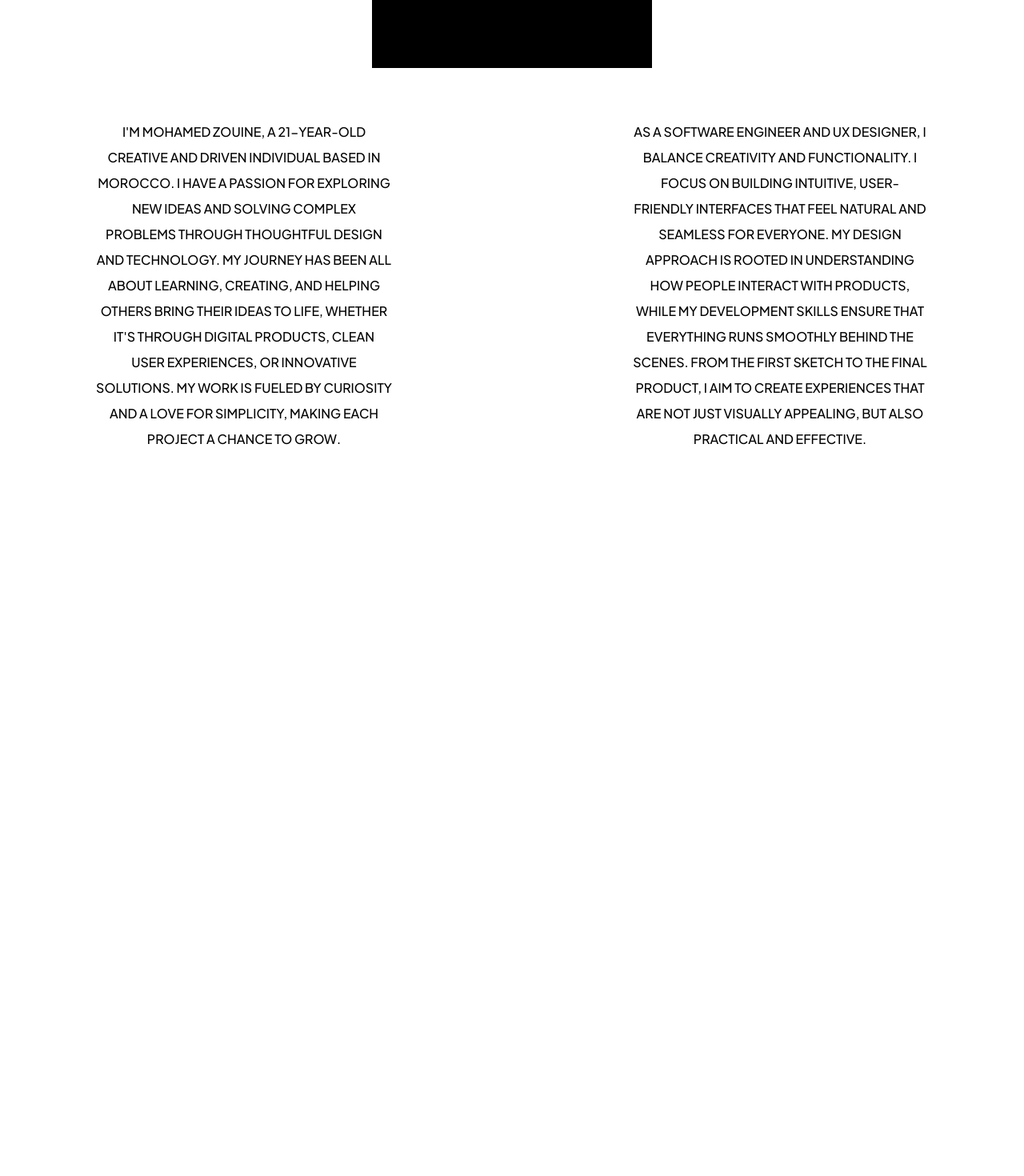
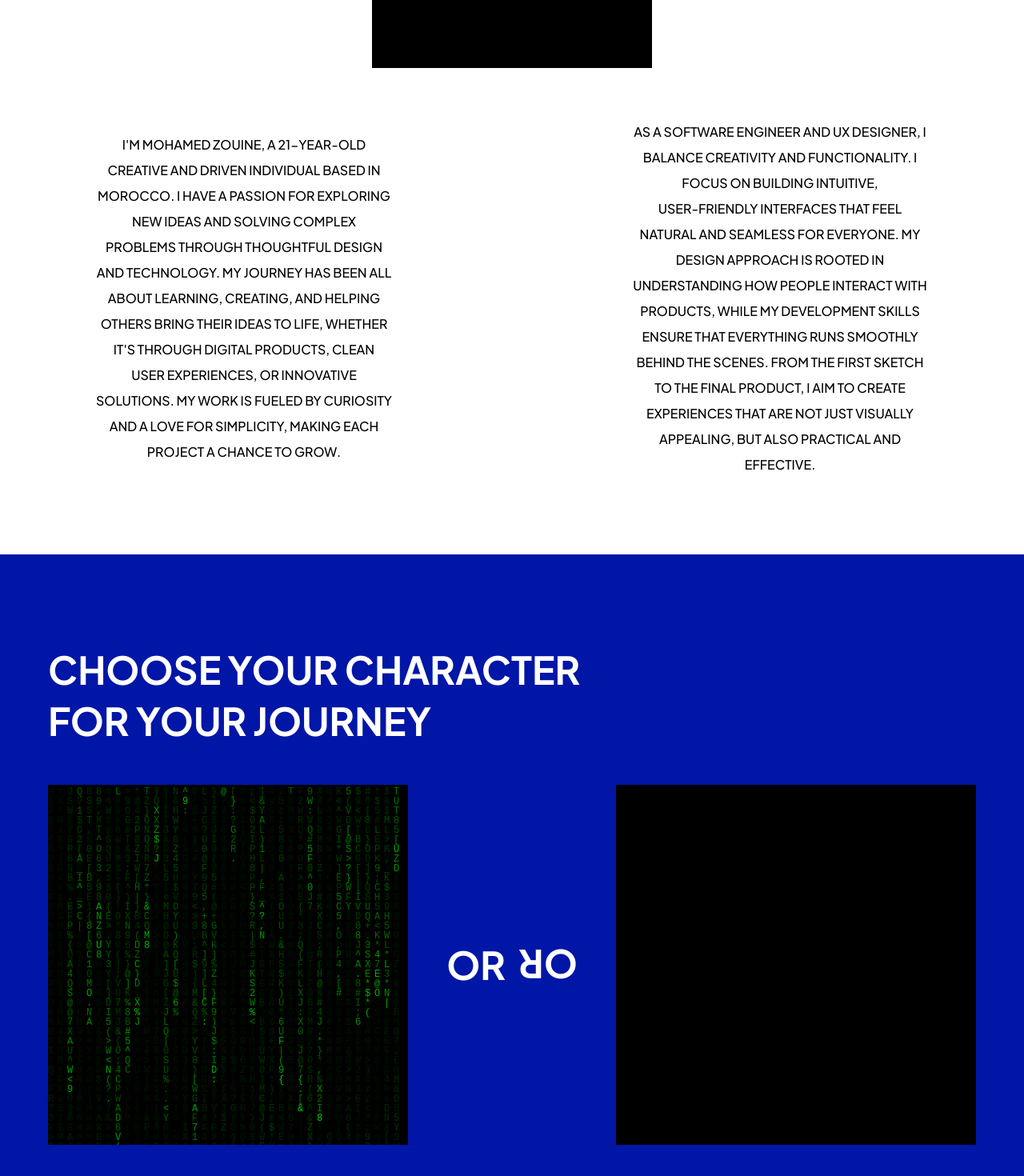
Before and after one commit to mohamedzouine827/Portfolio_project, a Next.js app: page / in a window 1280 px wide. Shown: the part 646-2116 px from the top of the page at 80% size. Before the commit the page ends 1307 px from the top, so only its background shows below. Built offline with nearby package versions, Linux system fonts and the light colour scheme; a web font is replaced by a local one.

Commit message:
Added: The developer matrix effect & choose your character section with some animations

```diff
--- /dev/null
+++ b/app/_components/Character.tsx
@@ -0,0 +1,93 @@
+"use client";
+import React, { useEffect, useRef, useState } from 'react';
+import { motion } from 'framer-motion';
+import ExploreDev from './ExploreDev';
+
+const headingText = "CHOOSE YOUR CHARACTER FOR YOUR JOURNEY";
+
+const Character: React.FC = () => {
+  const words = headingText.split(' '); // Split the heading into words
+  const [isVisible, setIsVisible] = useState(false); // State to track visibility
+
+  const containerVariants = {
+    hidden: { opacity: 0 },
+    visible: {
+      opacity: 1,
+      transition: {
+        staggerChildren: 0.25, // Delay between each word appearing
+        duration: 0.5, // Duration of the overall animation
+      },
+    },
+  };
+
+  const wordVariants = {
+    hidden: { opacity: 0, y: 20 },
+
+    visible: {
+      opacity: 1,
+      y: 0, // Animate to visible and in place
+      transition: {
+        type: "spring", // Smooth spring-like transition
+        stiffness: 120, // Stiffness for spring animation
+        damping: 12, // Damping to make the spring slower
+        duration: 0.4,
+      },
+    },
+  };
+
+  const sectionRef = useRef<HTMLDivElement | null>(null); // Reference to the section
+
+  useEffect(() => {
+    const observer = new IntersectionObserver((entries) => {
+      entries.forEach(entry => {
+        if (entry.isIntersecting) {
+          setIsVisible(true); // Set visible when the section is in view
+        } else {
+          setIsVisible(false); // Reset when out of view
+        }
+      });
+    });
+
+    if (sectionRef.current) {
+      observer.observe(sectionRef.current); // Observe the section
+    }
+
+    return () => {
+      if (sectionRef.current) {
+        observer.unobserve(sectionRef.current); // Cleanup observer on unmount
+      }
+    };
+  }, []);
+
+  return (
+    <section ref={sectionRef} className="py-[112px] px-[60px] bg-[#0016A7] flex flex-col gap-[48px]">
+      <motion.h1
+        className="text-white text-[48px] leading-[64px] font-bold max-w-[702px]"
+        variants={containerVariants}
+        initial="hidden"
+        animate={isVisible ? "visible" : "hidden"} // Animate based on visibility
+      >
+        {words.map((word, index) => (
+          <motion.span
+            key={index}
+            className="inline-block mr-2" // Margin between words
+            variants={wordVariants}
+          >
+            {word}
+          </motion.span>
+        ))}
+      </motion.h1>
+
+      <div className="flex flex-row justify-between items-center">
+        <ExploreDev />
+        <p className="flex flex-row gap-4 items-center text-white text-2xl">
+          <span className="text-[48px] leading-[64px] font-bold">OR</span>
+          <span className="rotate-180 text-[48px] leading-[64px] font-bold">OR</span>
+        </p>
+        <div className="w-[450px] h-[450px] bg-black"></div>
+      </div>
+    </section>
+  );
+};
+
+export default Character;
--- /dev/null
+++ b/app/_components/ExploreDev.tsx
@@ -0,0 +1,113 @@
+"use client";
+import React, { useEffect, useRef, useState } from "react";
+
+const MatrixRain: React.FC<{ isVisible: boolean }> = ({ isVisible }) => {
+  const canvasRef = useRef<HTMLCanvasElement | null>(null);
+  const [animationId, setAnimationId] = useState<number | null>(null);
+
+  useEffect(() => {
+    const canvas = canvasRef.current;
+    if (!canvas) return;
+
+    const ctx = canvas.getContext("2d");
+    if (!ctx) return;
+
+    canvas.width = 450;
+    canvas.height = 450;
+
+    const characters =
+      "ABCDEFGHIJKLMNOPQRSTUVWXYZ0123456789@#$%^&*()_+[]{}|;:,.<>?";
+    const fontSize = 12;
+    const columns = Math.floor(canvas.width / fontSize);
+
+    const drops: number[] = Array(columns).fill(1);
+
+    const draw = () => {
+      ctx.fillStyle = "rgba(0, 0, 0, 0.05)";
+      ctx.fillRect(0, 0, canvas.width, canvas.height);
+
+      ctx.font = `${fontSize}px monospace`;
+
+      for (let i = 0; i < drops.length; i++) {
+        const text = characters.charAt(
+          Math.floor(Math.random() * characters.length)
+        );
+        const x = i * fontSize;
+        const y = drops[i] * fontSize;
+
+        const green = Math.floor(Math.random() * 156 + 100); // Range: 100-255
+        ctx.fillStyle = `rgba(0, ${green}, 0, 0.8)`;
+        ctx.fillText(text, x, y);
+
+        if (y > canvas.height && Math.random() > 0.95) {
+          drops[i] = 0;
+        }
+
+        drops[i]++;
+      }
+    };
+
+    if (isVisible) {
+      // Start the matrix effect when visible
+      const intervalId = setInterval(draw, 50);
+      setAnimationId(intervalId as unknown as number);
+    }
+
+    return () => {
+      if (animationId) clearInterval(animationId);
+    };
+  }, [isVisible]);
+
+  return <canvas ref={canvasRef} className="absolute top-0 left-0 w-full h-full" />;
+};
+
+const ExploreDev: React.FC = () => {
+  const [isHovered, setIsHovered] = useState(false);
+  const [matrixOpacity, setMatrixOpacity] = useState(1);
+  const [textOpacity, setTextOpacity] = useState(0);
+
+  useEffect(() => {
+    let animationId: number;
+    const animateTransition = () => {
+      setMatrixOpacity((prev) => {
+        const target = isHovered ? 0 : 1; // Fade out matrix when hovering, fade in when not
+        const diff = target - prev;
+        return prev + Math.sign(diff) * Math.min(Math.abs(diff), 0.05); // Smooth transition
+      });
+
+      setTextOpacity((prev) => {
+        const target = isHovered ? 1 : 0; // Fade in text when hovering, fade out when not
+        const diff = target - prev;
+        return prev + Math.sign(diff) * Math.min(Math.abs(diff), 0.05); // Smooth transition
+      });
+
+      animationId = requestAnimationFrame(animateTransition);
+    };
+    animationId = requestAnimationFrame(animateTransition);
+
+    return () => cancelAnimationFrame(animationId);
+  }, [isHovered]);
+
+  return (
+    <div
+      className="w-[450px] h-[450px] bg-black relative justify-center flex items-center cursor-pointer overflow-hidden"
+      onMouseEnter={() => setIsHovered(true)}
+      onMouseLeave={() => setIsHovered(false)}
+    >
+      <div
+        style={{ opacity: matrixOpacity, transition: "opacity 0.5s ease" }}
+        className="absolute top-0 left-0 w-full h-full"
+      >
+        <MatrixRain isVisible={!isHovered} />
+      </div>
+      <h1
+        className="text-center font-bold text-2xl text-white relative z-10"
+        style={{ opacity: textOpacity, transition: "opacity 0.5s ease" }}
+      >
+        DEVELOPER
+      </h1>
+    </div>
+  );
+};
+
+export default ExploreDev;
--- a/app/_components/SelfSection.tsx
+++ b/app/_components/SelfSection.tsx
@@ -1,12 +1,52 @@
-import React from 'react'
+"use client";
+import React from 'react';
+import { motion, useInView, Variants } from "framer-motion";
 
-export default function SelfSection() {
+const wordAnimation: Variants = {
+    hidden: { opacity: 0, y: 20 },
+    visible: { opacity: 1, y: 0 },
+};
+
+interface TextBlockProps {
+    text: string;
+}
+
+const TextBlock: React.FC<TextBlockProps> = ({ text }) => {
+    const ref = React.useRef<HTMLDivElement>(null);
+    const isInView = useInView(ref, { once: true, amount: 0.1 });
+
     return (
-        <div className='px-[60px] '>
-            <div className="w-full  justify-between items-center flex">
-            <div className="w-[370px] text-center text-black text-base font-medium uppercase leading-loose">I'm Mohamed Zouine, a 21-year-old creative and driven individual based in Morocco. I have a passion for exploring new ideas and solving complex problems through thoughtful design and technology. My journey has been all about learning, creating, and helping others bring their ideas to life, whether it's through digital products, clean user experiences, or innovative solutions. My work is fueled by curiosity and a love for simplicity, making each project a chance to grow.</div>
-            <div className="w-[370px] text-center text-black text-base font-medium uppercase leading-loose">As a software engineer and UX designer, I balance creativity and functionality. I focus on building intuitive, user-friendly interfaces that feel natural and seamless for everyone. My design approach is rooted in understanding how people interact with products, while my development skills ensure that everything runs smoothly behind the scenes. From the first sketch to the final product, I aim to create experiences that are not just visually appealing, but also practical and effective.</div>
+        <div ref={ref} className="w-[370px] text-center text-black text-base font-medium uppercase leading-loose">
+            {text.split(" ").map((word, index) => (
+                <React.Fragment key={index}>
+                    <motion.span
+                        className="inline-block"
+                        variants={wordAnimation}
+                        initial="hidden"
+                        animate={isInView ? "visible" : "hidden"}
+                        transition={{ duration: 0.3, delay: index * 0.05 }}
+                    >
+                        {word}
+                    </motion.span>
+                    {index < text.split(" ").length - 1 && " "}
+                </React.Fragment>
+            ))}
         </div>
+    );
+};
+
+const SelfSection: React.FC = () => {
+    const title = "I'm Mohamed Zouine, a 21-year-old creative and driven individual based in Morocco. I have a passion for exploring new ideas and solving complex problems through thoughtful design and technology. My journey has been all about learning, creating, and helping others bring their ideas to life, whether it's through digital products, clean user experiences, or innovative solutions. My work is fueled by curiosity and a love for simplicity, making each project a chance to grow.";
+    const title2 = "As a software engineer and UX designer, I balance creativity and functionality. I focus on building intuitive, user-friendly interfaces that feel natural and seamless for everyone. My design approach is rooted in understanding how people interact with products, while my development skills ensure that everything runs smoothly behind the scenes. From the first sketch to the final product, I aim to create experiences that are not just visually appealing, but also practical and effective.";
+
+    return (
+        <div className='px-[60px]'>
+            <div className="w-full justify-between items-center flex">
+                <TextBlock text={title} />
+                <TextBlock text={title2} />
+            </div>
         </div>
-    )
-}
+    );
+};
+
+export default SelfSection;
--- a/app/page.tsx
+++ b/app/page.tsx
@@ -1,14 +1,15 @@
 
+import Character from "./_components/Character";
 import Hero from "./_components/Hero";
 import Navbar from "./_components/Navbar";
-import SelfSection from "./_components/SelfSection";
+
 
 export default function Home() {
   return (
     <section>
       <Navbar/>
       <Hero/>
-
+      <Character/>
     </section>
   );
 }
```
